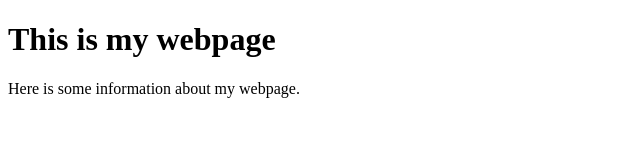
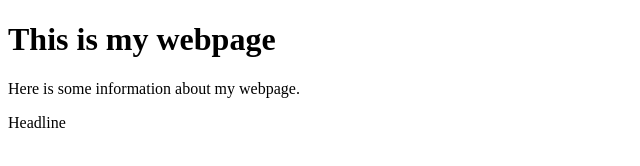
Before and after one commit to LordKalmed/GreenTeam_Git, a plain HTML site: page website.html in a window 1280 px wide. Shown: the full height of the page, 0-640 px from the left. Drawn offline with Linux system fonts and the light colour scheme.

Commit message:
Added Headline

```diff
--- a/website.html
+++ b/website.html
@@ -10,5 +10,7 @@
     <h1>This is my webpage</h1>
 
     <p> Here is some information about my webpage.</p>
+
+	<p> Headline</p>
 </body>
 </html>
```
